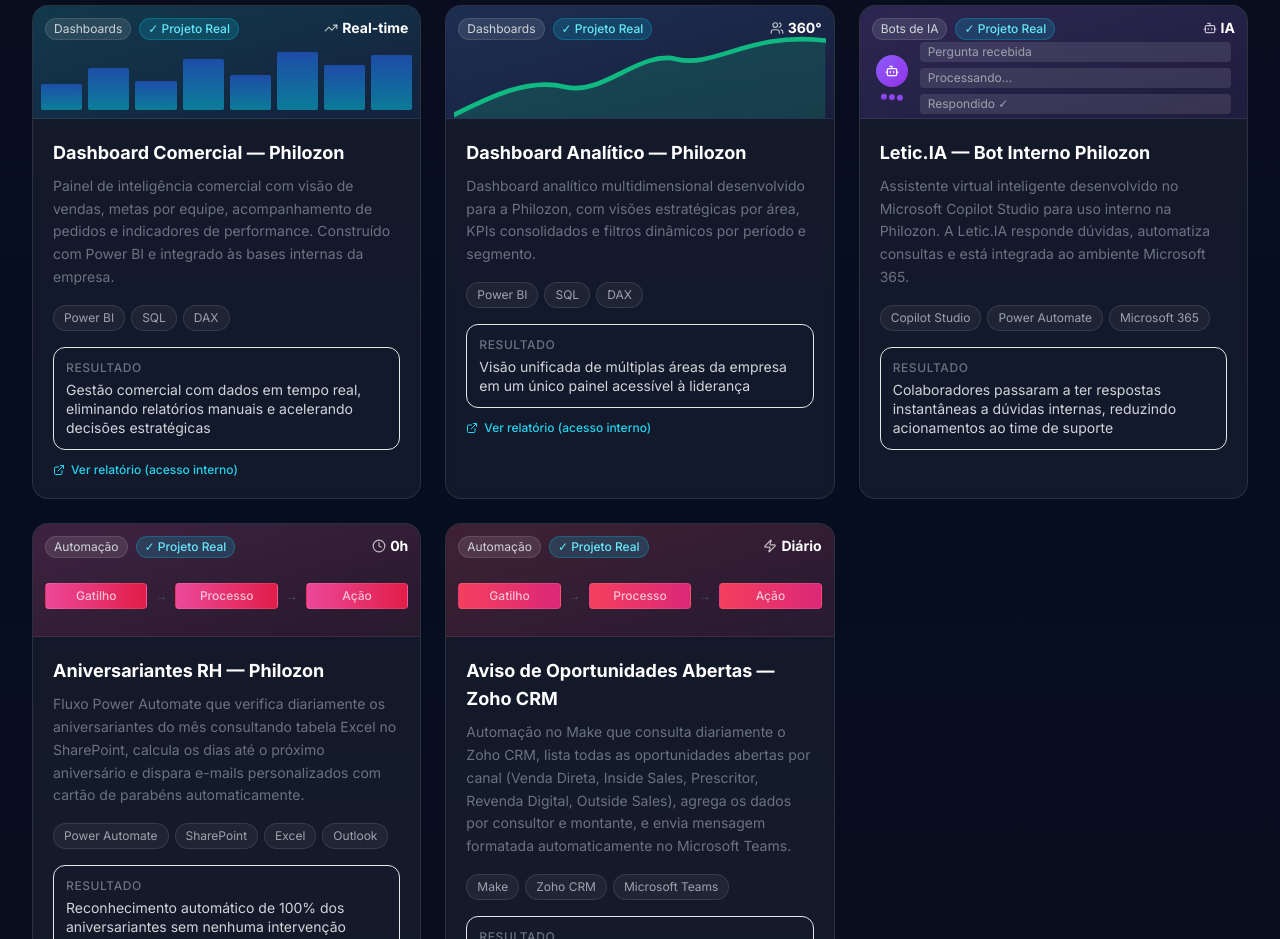
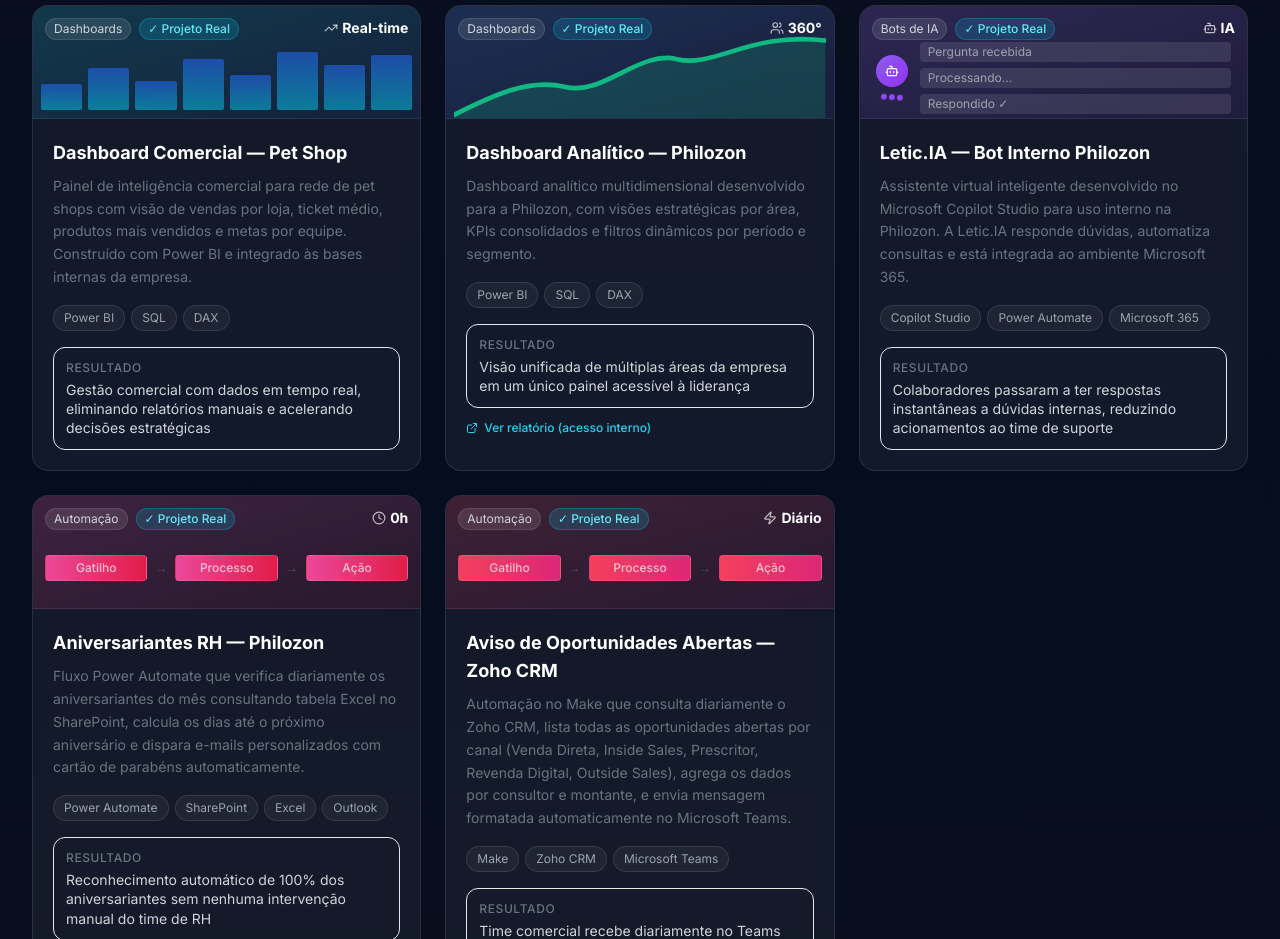
Before and after one commit to ThiagoGTK/Portfolio, a React (Vite) app: page / in a window 1280 px wide. Shown: the part 5340-6279 px from the top of the page. Built offline with nearby package versions, Linux system fonts and the light colour scheme; the HTML template or start-up script is replaced by a standard one.

Commit message:
Update first project to generic Pet Shop dashboard

```diff
--- a/src/components/Portfolio.jsx
+++ b/src/components/Portfolio.jsx
@@ -7,15 +7,14 @@
   {
     id: 1,
     category: 'Dashboards',
-    title: 'Dashboard Comercial — Philozon',
-    description: 'Painel de inteligência comercial com visão de vendas, metas por equipe, acompanhamento de pedidos e indicadores de performance. Construído com Power BI e integrado às bases internas da empresa.',
+    title: 'Dashboard Comercial — Pet Shop',
+    description: 'Painel de inteligência comercial para rede de pet shops com visão de vendas por loja, ticket médio, produtos mais vendidos e metas por equipe. Construído com Power BI e integrado às bases internas da empresa.',
     technologies: ['Power BI', 'SQL', 'DAX'],
     result: 'Gestão comercial com dados em tempo real, eliminando relatórios manuais e acelerando decisões estratégicas',
     metric: { icon: TrendingUp, value: 'Real-time', label: 'Dados ao vivo' },
     color: 'from-cyan-500 to-blue-600',
     preview: 'bg-gradient-to-br from-cyan-500/20 to-blue-600/10',
     chartType: 'bar',
-    link: 'https://app.powerbi.com/reportEmbed?reportId=46a53c38-73b0-4a2d-bbe7-9c432bfeefe5&autoAuth=true&ctid=1b2c5f2a-129c-417f-86b2-833b41b701a1',
     badge: 'Projeto Real',
   },
   {
```
